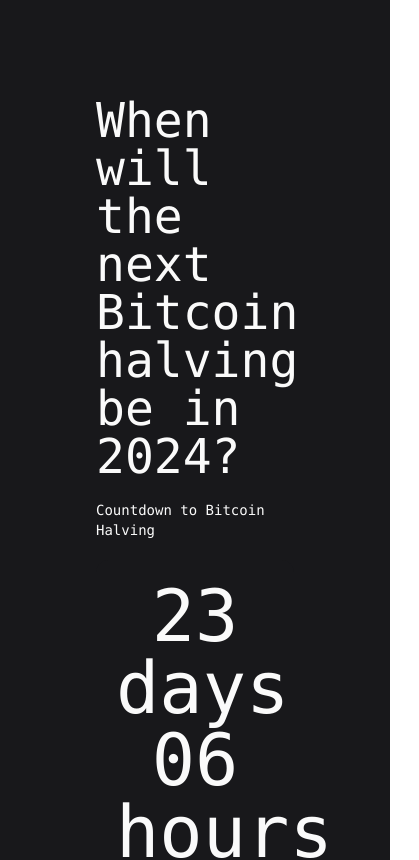
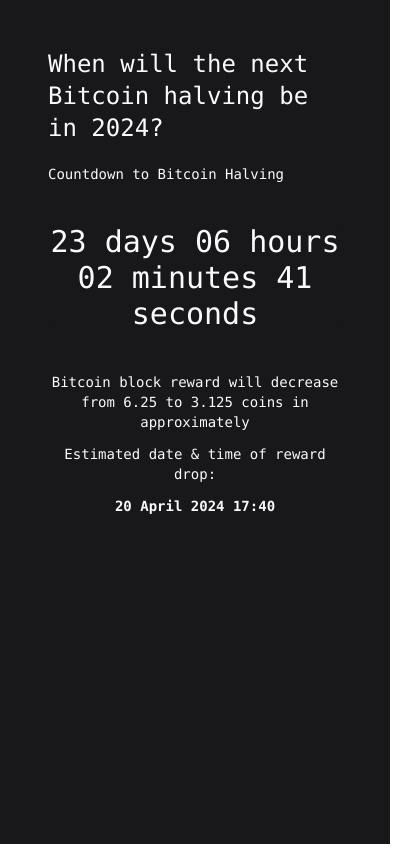
Before and after one commit to lukevinicius/whenisthenexthalving, a Next.js app: page / in a window 390 px wide. Shown: the top 860 px of the page, 419 px wide, since content can reach past the window. Built offline with nearby package versions, Linux system fonts and the light colour scheme.

Commit message:
feat: responsive layout

```diff
--- a/src/app/countdown.tsx
+++ b/src/app/countdown.tsx
@@ -31,8 +31,8 @@
   }, 1000)
 
   return (
-    <div className="my-5 w-full rounded-xl bg-zinc-900 p-5 text-zinc-50">
-      <p className="text-center text-7xl">{timeOut}</p>
+    <div className="my-10 w-full rounded-xl bg-zinc-900 text-zinc-50">
+      <p className="text-center text-3xl md:text-7xl">{timeOut}</p>
     </div>
   )
 }
--- a/src/app/page.tsx
+++ b/src/app/page.tsx
@@ -2,14 +2,13 @@
 
 export default async function Home() {
   return (
-    <main className="flex min-h-screen flex-col items-center justify-between p-24 bg-zinc-900">
+    <main className="flex min-h-screen flex-col items-center justify-between p-12 md:p-24 bg-zinc-900">
       <div className="max-w-5xl w-full items-center justify-between font-mono text-sm text-zinc-50 space-y-5">
-        <p className="text-5xl">
+        <p className="text-2xl md:text-5xl">
           When will the next Bitcoin halving be in 2024?
         </p>
         <div>
           <p>Countdown to Bitcoin Halving</p>
-          {/* Coutdown */}
           <Countdown />
           <div className="text-center space-y-3">
             <p>
```
